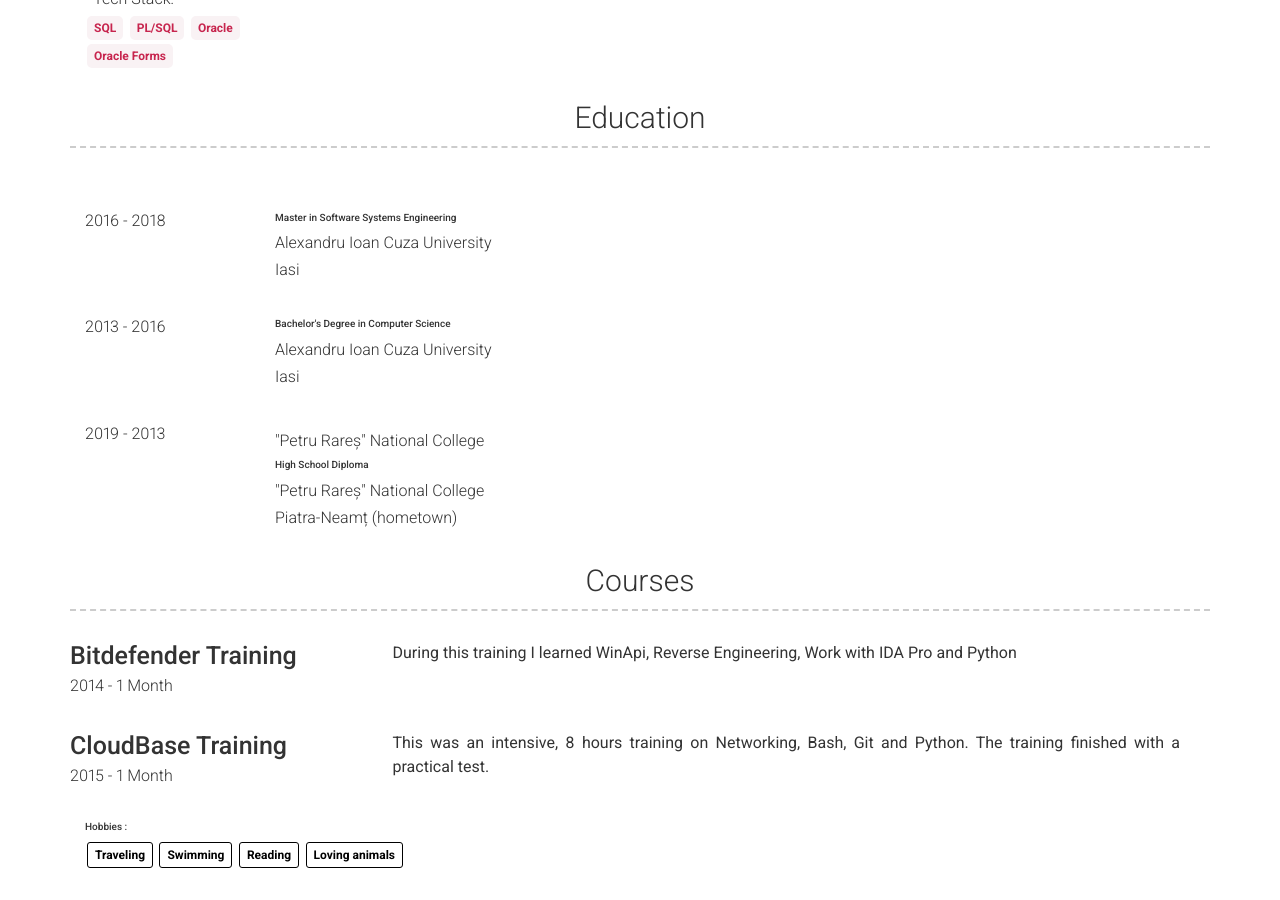
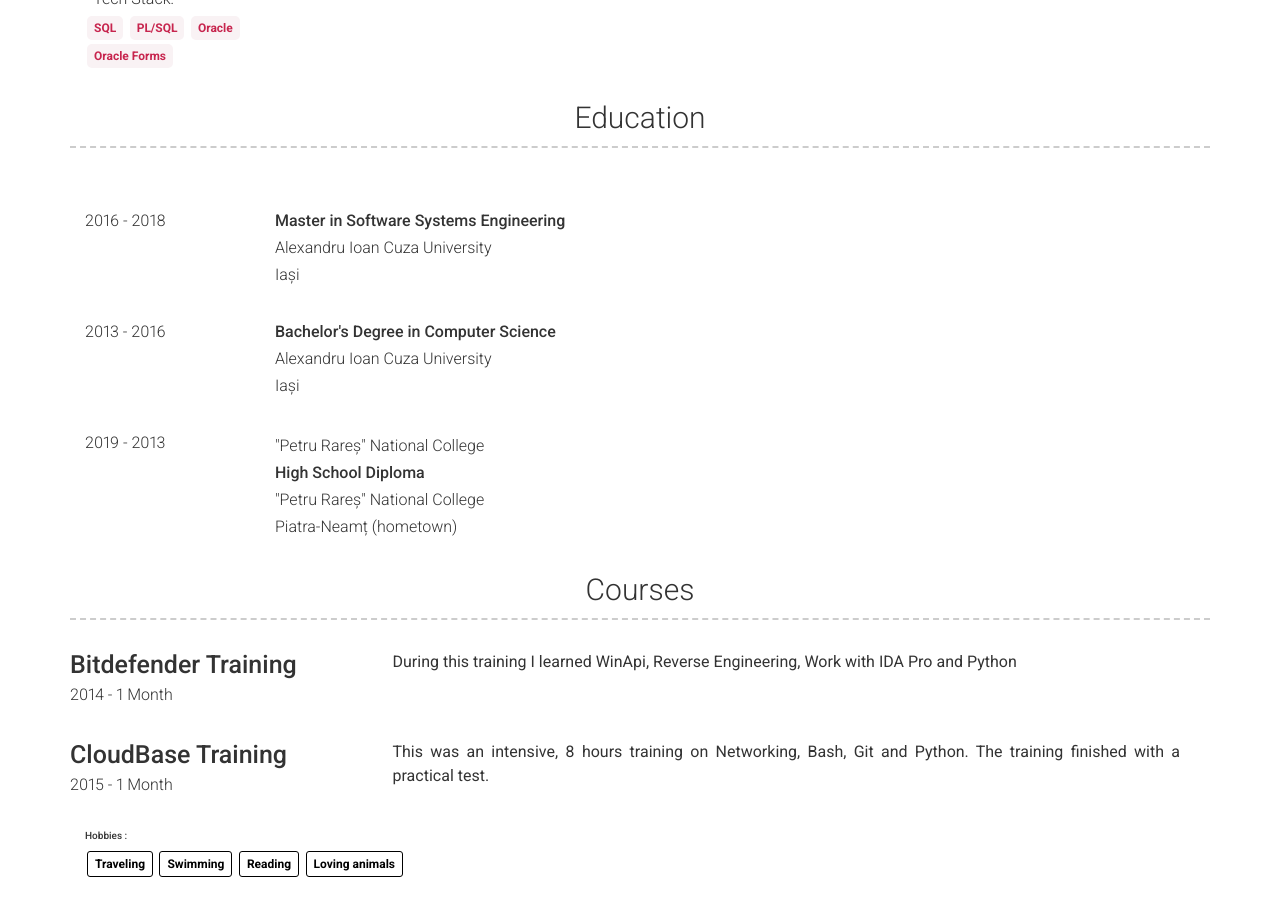
Before and after one commit to anisia-lupu/anisia-lupu, a Jekyll site: the page built from index.md, in a window 1280 px wide and 900 px high, scrolled down 1302 px. Built offline with Jekyll 4.4.1, drawn with Linux system fonts in a browser that asks for light colours.

Commit message:
Change print class

```diff
--- a/_data/education.yml
+++ b/_data/education.yml
@@ -3,21 +3,19 @@
   grades:
     - dates: 2016 - 2018
       qualification: Master in Software Systems Engineering
-      city: Iasi
+      city: Iași
 
 - name: Alexandru Ioan Cuza University
   grades:
     - dates: 2013 - 2016
       qualification: Bachelor's Degree in Computer Science
-      city: Iasi
+      city: Iași
 - name: |
       "Petru Rareș" National College
   grades:
     - dates: 2019 - 2013
     - qualification: High School Diploma
       city: Piatra-Neamț (hometown)
-  grades_desc:
-      description: | # this will include new lines to allow paragraphs
 
 #           **Master of Computer Science - Software Engineering**
 #      description: | # this will include new lines to allow paragraphs
--- a/_includes/left_education.html
+++ b/_includes/left_education.html
@@ -9,10 +9,9 @@
                 <p>{{ grade.dates }}</p>
             </div>
             <div class="col-xs-12 col-sm-2 col-md-10 col-print-12 details no-split">
-                <p><h6>{{ grade.qualification }}</h6></p>
+                <p><b>{{ grade.qualification }}</b></p>
                 {%- if include.item.name -%} <p>{{ include.item.name }} <p>{%- endif -%}
                 {%- if grade.city -%} <p>{{ grade.city }}</p>{%- endif -%}
-
             </div>
             {% endfor %}
 
```
